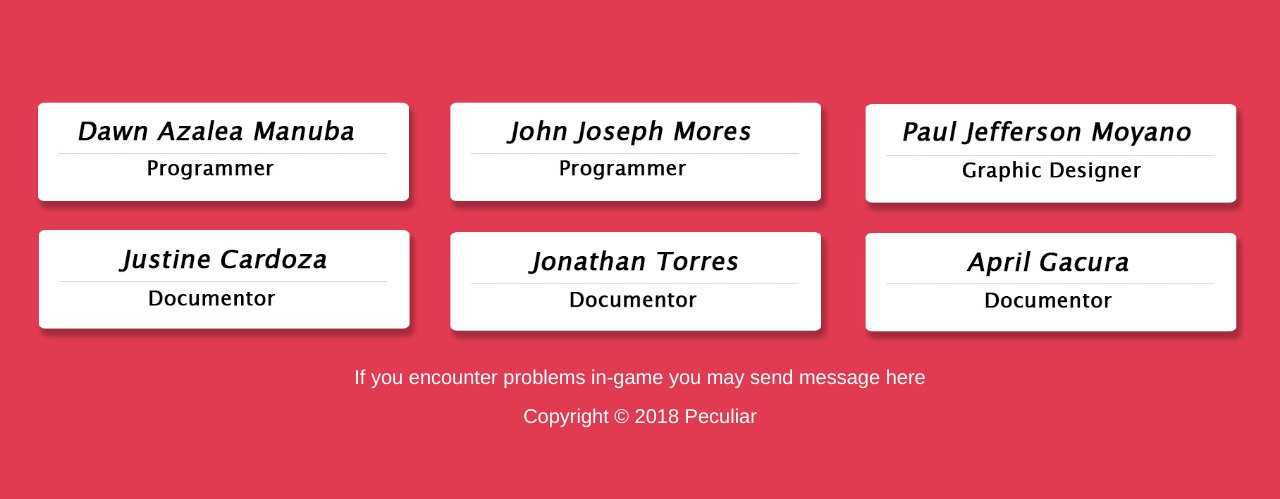
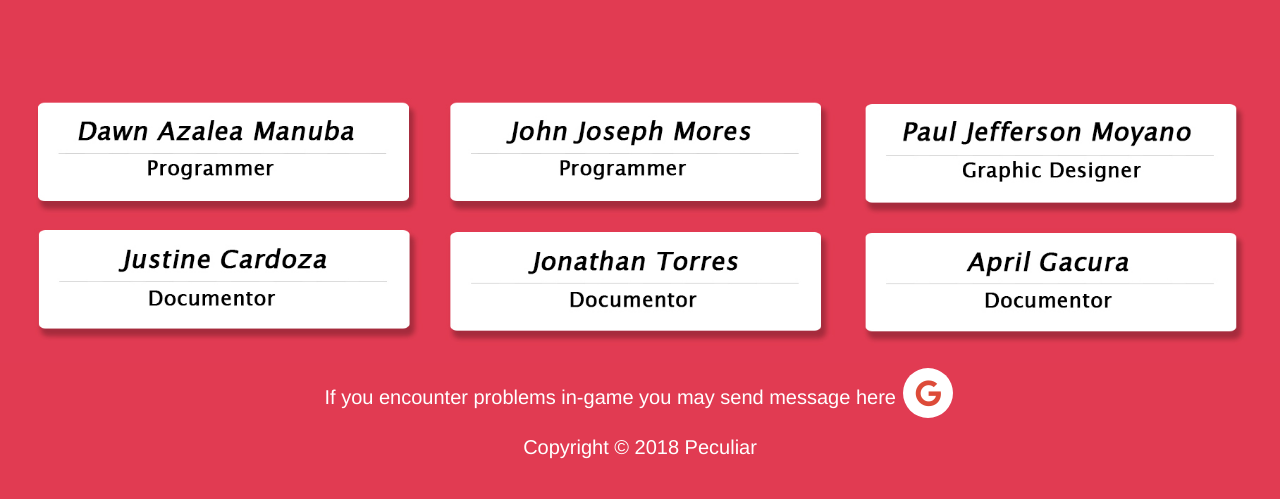
Before and after one commit to stixguy/thesispeculiar, a PHP site: page / in a window 1280 px wide. Shown: the part 1201-1700 px from the top of the page. Run offline with PHP 8.4, Linux system fonts and the light colour scheme.

Commit message:
Update index.php

```diff
--- a/index.php
+++ b/index.php
@@ -354,7 +354,7 @@ margin-top: 1px;
 	<br>
 	<img src="dv3.jpg" class="dv1"></img>
 
-	<center><p class="footer">If you encounter problems in-game you may send message here <a href="https://mail.google.com/mail/u/0/#inbox?compose=new class="fa fa-google"></a></p>
+	<center><p class="footer">If you encounter problems in-game you may send message here <a href="https://mail.google.com/mail/u/0/#inbox?compose=new" class="fa fa-google"></a></p>
 	<p class="footer">Copyright © 2018 Peculiar</p></center>
 	</div>
 	</section>
```
